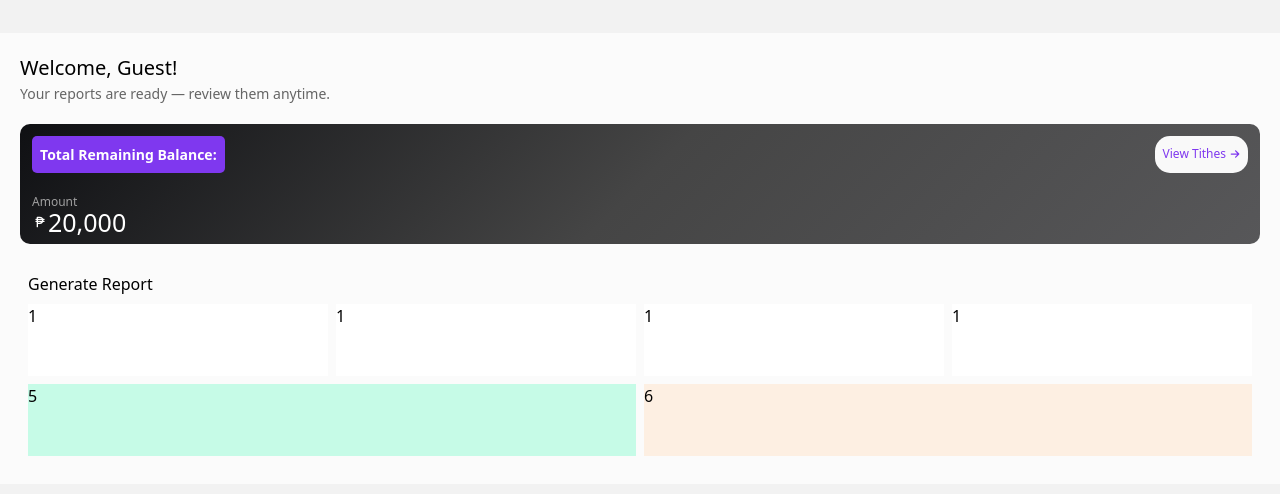
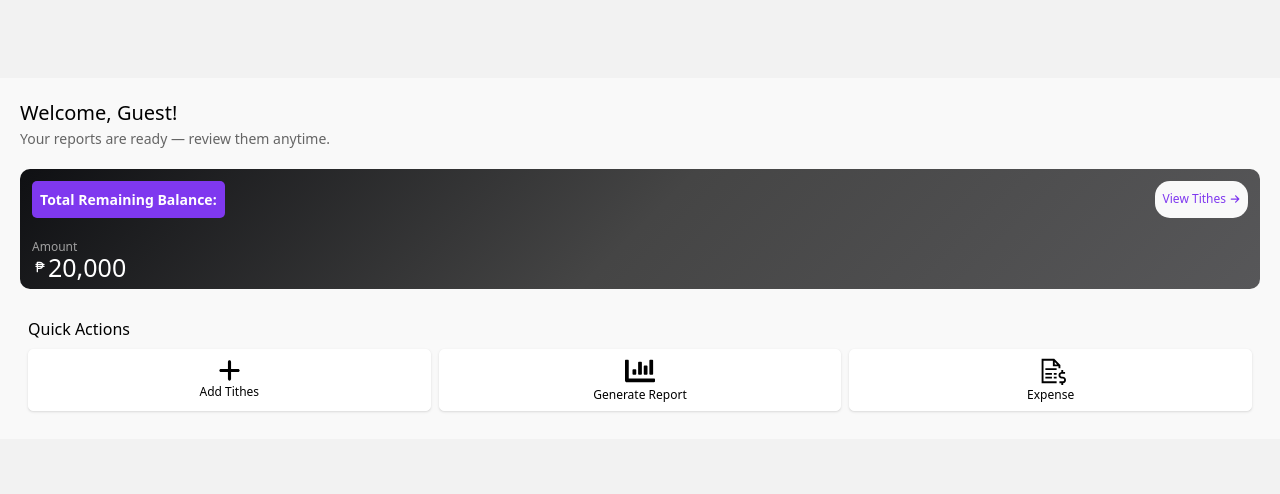
Before and after one commit to adriananicete/JOSCM-TITHES, a React (Vite) app: page /#/home in a window 1280 px wide. Shown: the part 142-636 px from the top of the page. Built offline with nearby package versions, Linux system fonts and the light colour scheme.

Commit message:
feat: on progress home page

```diff
--- a/src/components/Home.jsx
+++ b/src/components/Home.jsx
@@ -2,6 +2,10 @@ import { useContext } from "react";
 import { UserContext } from "../context/UserContext";
 import { TbCurrencyPeso } from "react-icons/tb";
 import { FaArrowRight } from "react-icons/fa6";
+import { FaChartBar } from "react-icons/fa";
+import { LiaFileInvoiceDollarSolid } from "react-icons/lia";
+import { FaPlus } from "react-icons/fa6";
+import { CgExport } from "react-icons/cg";
 
 function Home() {
   const { user } = useContext(UserContext);
@@ -14,7 +18,7 @@ function Home() {
   }
 
   return (
-    <div className="w-[100%] bg-[#fbfbfb] p-5 flex flex-col justify-center items-center gap-5">
+    <div className="w-[100%] bg-[#f9f9f9] p-5 flex flex-col justify-center items-center gap-5">
       <div className="w-full">
         <h1 className="text-[20px] font-[500]">
         Welcome, {capitalLetter(user || "guest")}!{" "}
@@ -44,16 +48,26 @@ function Home() {
         </div>
       </div>
 
-      <div className="w-full h-[200px] flex flex-col p-2">
-        <p className="text-[16px] font-[500] mb-2">Generate Report</p>
+      <div className="w-full h-[110px] flex flex-col p-2">
+        <p className="text-[16px] font-[500] mb-2">Quick Actions</p>
 
-        <div className="grid grid-cols-4 grid-rows-2 gap-2 flex-1 items-stretch">
-          <div className="bg-[#ffffff]">1</div>
-          <div className="bg-[#ffffff]">1</div>
-          <div className="bg-[#ffffff]">1</div>
-          <div className="bg-[#ffffff]">1</div>
-          <div className="col-span-2 bg-[#c6fbe7]">5</div>
-          <div className="col-span-2 bg-[#fdefe2]">6</div>
+        <div className="grid grid-cols-3 gap-2 flex-1 items-stretch text-center">
+
+          <div className="bg-[#fff] flex flex-col justify-center items-center border border-[#fff] rounded-[5px] shadow-sm">
+            <FaPlus size={25} />
+            <p className="text-[12px]">Add Tithes</p>
+          </div>
+
+          <div className="bg-[#fff] flex flex-col justify-center items-center border border-[#fff] rounded-[5px] shadow-sm">
+            <FaChartBar size={30} />
+            <p className="text-[12px]">Generate Report</p>
+          </div>
+
+          <div className="bg-[#fff] flex flex-col justify-center items-center border border-[#fff] rounded-[5px] shadow-sm">
+            <LiaFileInvoiceDollarSolid size={30} />
+            <p className="text-[12px]">Expense</p>
+          </div>
+
         </div>
       </div>
     </div>
--- a/src/components/Login.jsx
+++ b/src/components/Login.jsx
@@ -51,13 +51,13 @@ function Login() {
 
       <form
         action=""
-        className="w-[70%] flex flex-col justify-center items-center gap-4"
+        className="w-[80%] flex flex-col justify-center items-center gap-3"
         onSubmit={handleLogin}
       >
         <div className="w-[100%] bg-(--base-color) flex justify-start items-center gap-2 px-3 py-2">
           <FiUser />
           <input
-            className="outline-none"
+            className="bg-transparent outline-none"
             type="text"
             placeholder="Name"
             autoComplete="on"
@@ -69,7 +69,7 @@ function Login() {
         <div className="w-[100%] bg-(--base-color) flex justify-start items-center gap-2 px-3 py-2">
           <TbLockPassword />
           <input
-            className="outline-none"
+            className="bg-transparent outline-none"
             type="password"
             placeholder="Password"
             autoComplete="on"
```
